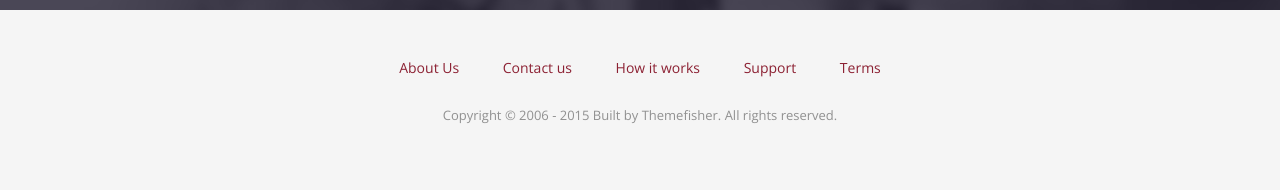
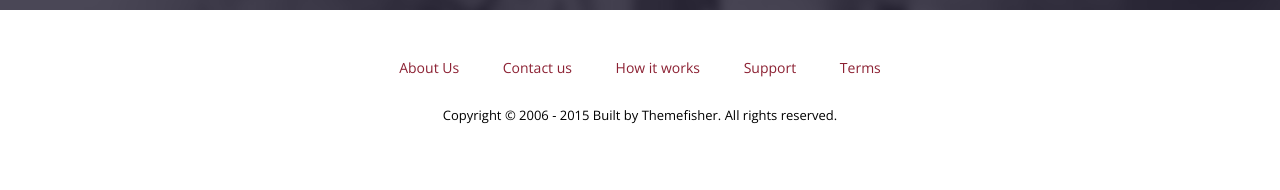
Before and after one commit to pmaturure3/ngsacad, a Jekyll site: the page blog.html, which Jekyll copies as it is, in a window 1280 px wide. Shown: the part 2198-2388 px from the top of the page. Built offline with Jekyll 4.4.1, drawn with Linux system fonts in a browser that asks for light colours; nearby versions of some CDN libraries; some web fonts are replaced; library files that are not in the unit come from our copies; comment, search, counter and statistics services are not loaded.

Commit message:
changed background color of footer and footer p color

```diff
--- a/css/style.css
+++ b/css/style.css
@@ -773,7 +773,7 @@ font header .navbar-default .navbar-nav li a:hover {
 	footer Start
 --*/
 footer {
-  background: #F5F5F5;
+  background:white;
   text-align: center;
   padding-top: 48px;
   padding-bottom: 55px;
@@ -781,7 +781,7 @@ footer {
 footer p {
   font-size: 13px;
   line-height: 25px;
-  color: #919191;
+  color: black;
 }
 footer a {
   color: #595959;
```
